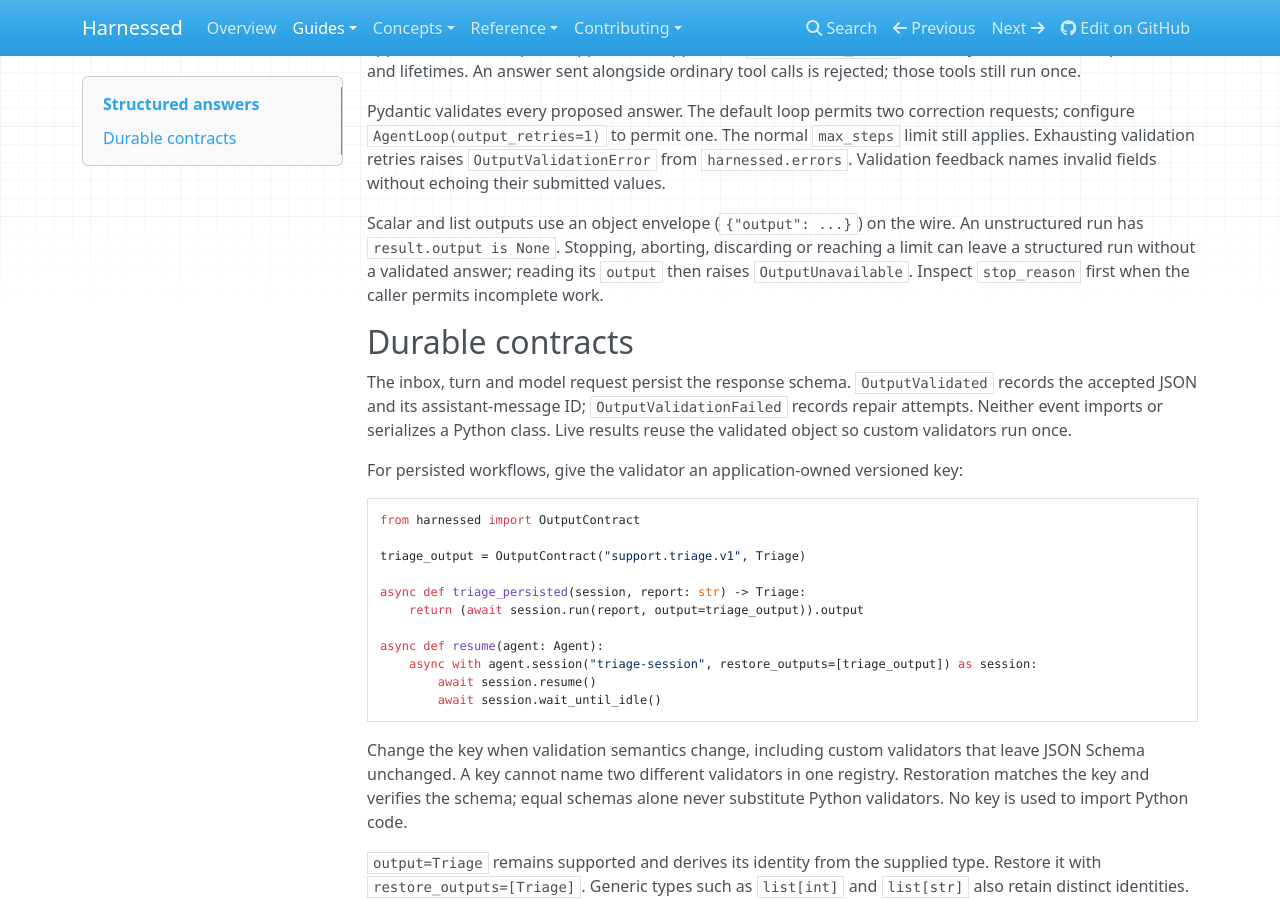
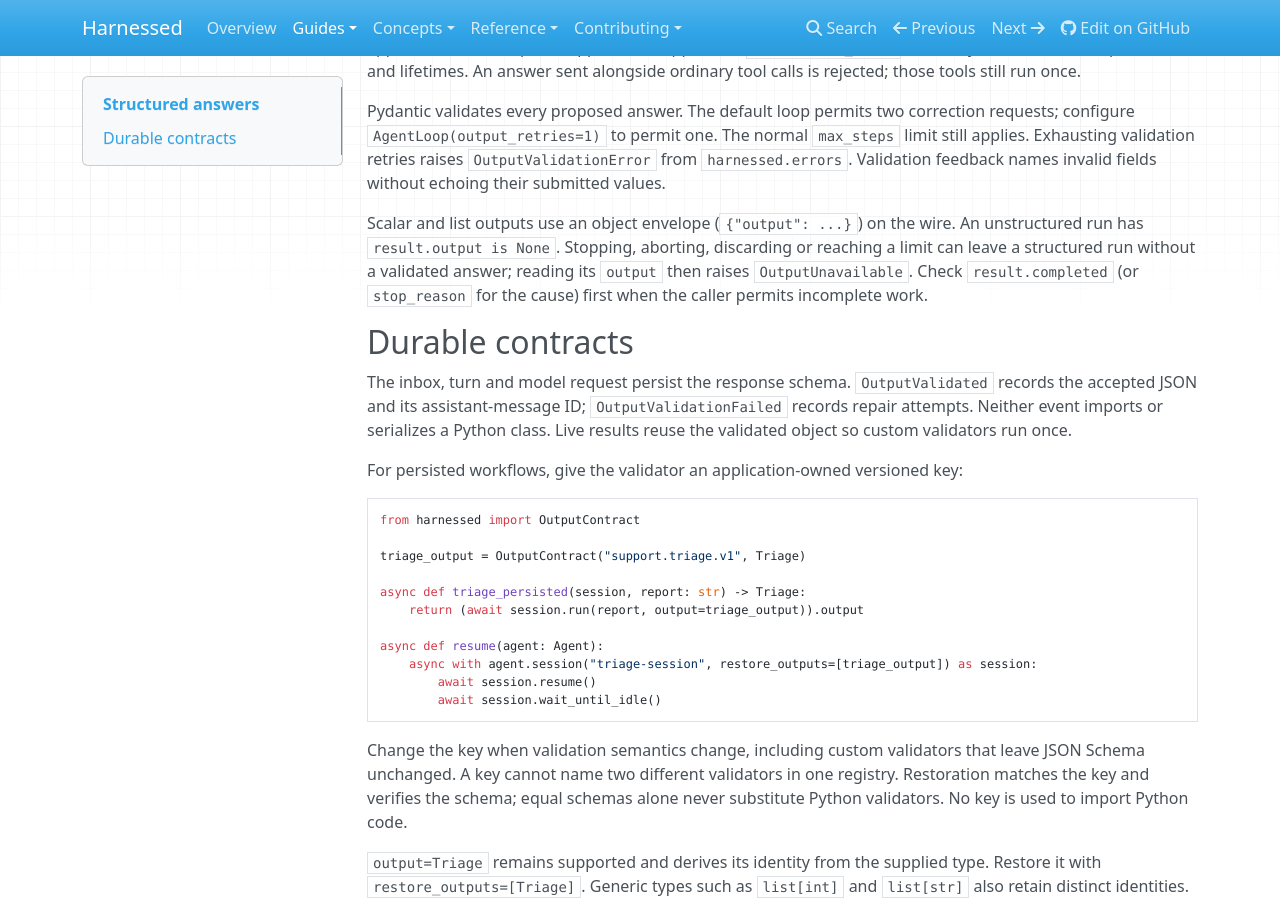
Before and after one commit to mathisarends/cordify, an MkDocs documentation site: the page built from docs/guides/structured-output.md, in a window 1280 px wide and 900 px high, scrolled down 505 px. Built offline with MkDocs 1.6.1, drawn with Linux system fonts in a browser that asks for light colours; nearby versions of some CDN libraries.

Commit message:
feat: add RunResult.completed for normal turn endings
run() returns results for max steps, stops, aborts and discards instead of
raising, so callers that only read text missed those endings. completed is
true only for StopReason.END.

Co-Authored-By: Claude Opus 5.5 <noreply@anthropic.com>

```diff
--- a/docs/guides/structured-output.md
+++ b/docs/guides/structured-output.md
@@ -36,8 +36,8 @@ invalid fields without echoing their submitted values.
 Scalar and list outputs use an object envelope (`{"output": ...}`) on the wire.
 An unstructured run has `result.output is None`. Stopping, aborting, discarding or
 reaching a limit can leave a structured run without a validated answer; reading
-its `output` then raises `OutputUnavailable`. Inspect `stop_reason` first when the
-caller permits incomplete work.
+its `output` then raises `OutputUnavailable`. Check `result.completed` (or
+`stop_reason` for the cause) first when the caller permits incomplete work.
 
 ## Durable contracts
 
```
Also changed, not shown: api-target.md (+1 -0 lines), docs/reference/sdk.md (+2 -0 lines), review.md (+0 -8 lines), 3 other files.
